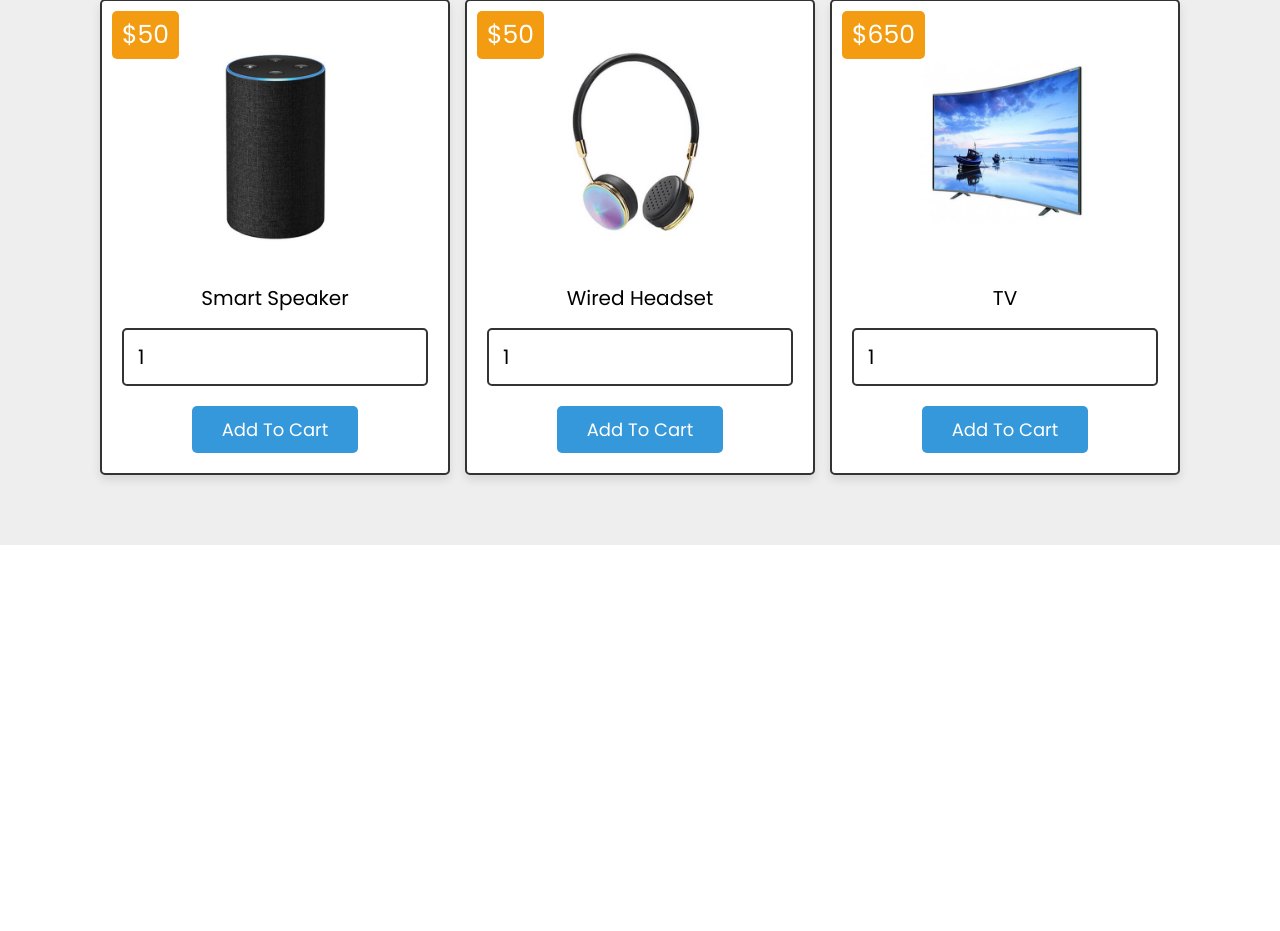
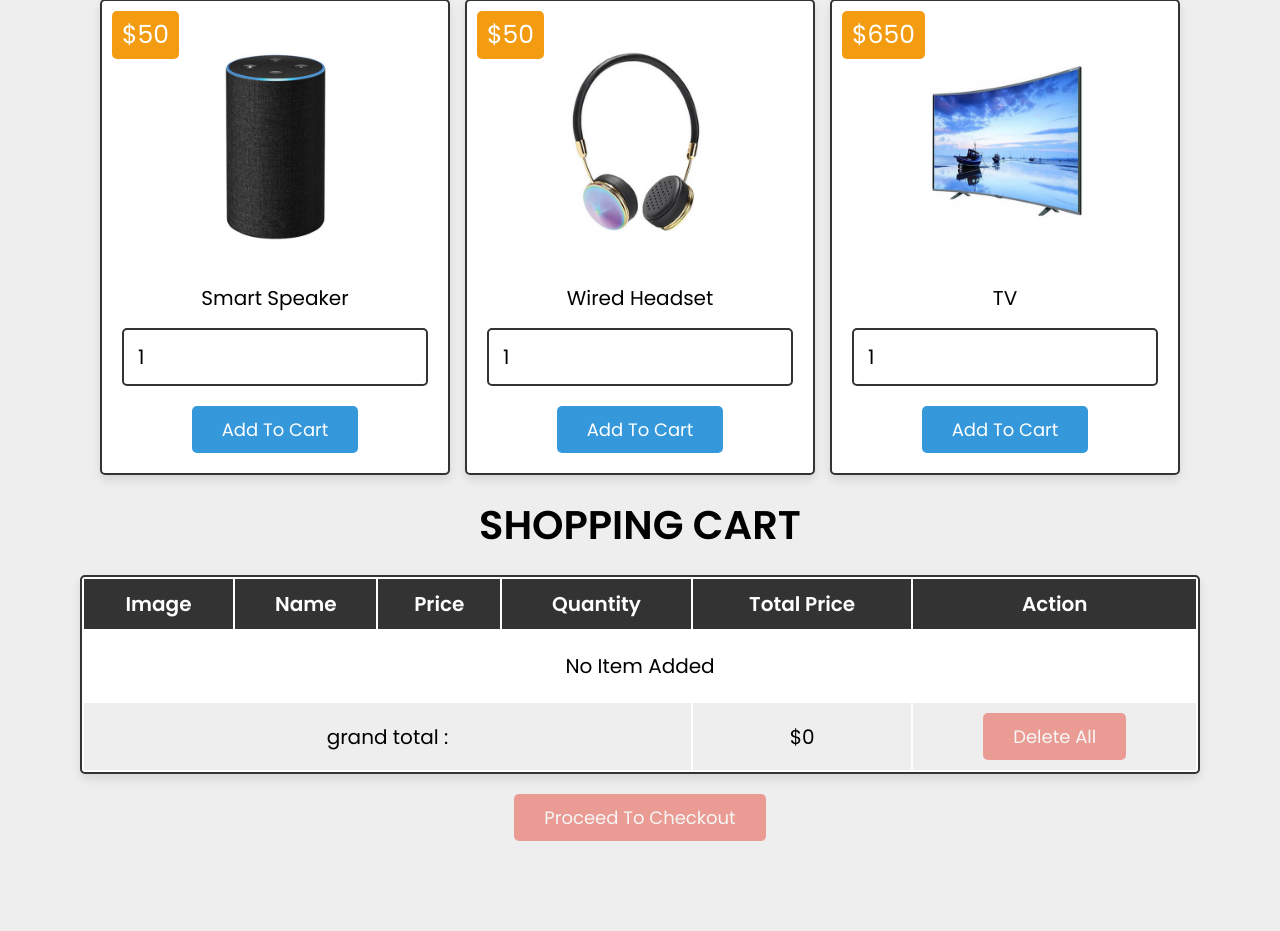
Before and after one commit to JohnYakou/shopping_cart, a PHP site: page / in a window 1280 px wide. Shown: the part 809-1740 px from the top of the page. Before the commit the page ends 1354 px from the top, so only its background shows below. Run offline with PHP 8.4, Linux system fonts and the light colour scheme; a user stored in the database is signed in; data comes from the database, SQL or seed files in the repository; both versions use the stored data as it was after the commit.

Commit message:
15/05/23 - 13h01

```diff
--- a/css/style.css
+++ b/css/style.css
@@ -217,3 +217,81 @@
     font-size: 20px;
     padding: 12px 14px;
 }
+
+/* --- SHOPPING CART START --- */
+.container .shopping-cart{
+    padding: 20px;
+ }
+
+.container .shopping-cart table{
+    width: 100%;
+    text-align: center;
+    border: var(--border);
+    border-radius: 5px;
+    box-shadow: var(--box-shadow);
+    background-color: var(--white);
+}
+
+.container .shopping-cart table thead{
+    background-color: var(--black);
+}
+
+.container .shopping-cart table thead th{
+    padding: 10px;
+    color: var(--white);
+    text-transform: capitalize;
+    font-size: 20px;
+}
+
+.container .shopping-cart table .table-bottom{
+    background-color: var(--light-bg);
+}
+
+.container .shopping-cart table tr td{
+    padding: 10px;
+    font-size: 20px;
+}
+
+.container .shopping-cart table tr td:nth-child(1){
+    padding: 0;
+}
+
+.container .shopping-cart table tr td input[type="number"]{
+    width: 70px;
+    border: var(--border);
+    padding: 12px 14px;
+    font-size: 15px;
+}
+
+.container .shopping-cart .cart-btn{
+    margin-top: 10px;
+    text-align: center;
+}
+
+.container .shopping-cart .disabled{
+    pointer-events: none;
+    background-color: var(--red);
+    opacity: 0.5;
+    user-select: none;
+}
+/* --- SHOPPING CART END --- */
+
+@media (max-width:1200px){
+    .container .shopping-cart{
+        overflow-x: scroll;
+    }
+
+    .container .shopping-cart table{
+        width: 1200px;
+    }
+}
+
+@media (max-width:450px){
+    .container .heading{
+        font-size: 30px;
+    }
+
+    .container .products .box-container .box img{
+        height: 200px;
+    }
+}
--- a/index.php
+++ b/index.php
@@ -30,6 +30,24 @@
 
             $message[] = 'product added to cart !';
         }
+    };
+
+    if(isset($_POST['update_cart'])){
+        $update_quantity = $_POST['cart_quantity'];
+        $update_id = $_POST['cart_id'];
+        mysqli_query($conn, "UPDATE `cart` SET quantity = '$update_quantity' WHERE id = '$update_id'") or die('query failed');
+        $message[] = 'cart quantity updated successfully !';
+    };
+
+    if(isset($_GET['remove'])){
+        $remove_id = $_GET['remove'];
+        mysqli_query($conn, "DELETE FROM `cart` WHERE id = '$remove_id'") or die('query failed');
+        header('location:index.php');
+    };
+
+    if(isset($_GET['delete_all'])){
+        mysqli_query($conn, "DELETE FROM `cart` WHERE user_id = '$user_id'") or die('query failed');
+        header('location:index.php');
     }
 ?>
 
@@ -73,7 +91,6 @@
         </div>
 
         <div class="products">
-
             <h1 class="heading">our products</h1>
 
             <div class="box-container">
@@ -101,6 +118,73 @@
                 ?>
             </div>
         </div>
+
+        <!-- SHOPPING CART START -->
+        <div class="shopping-cart">
+            <h1 class="heading">shopping cart</h1>
+
+            <table>
+                <thead>
+                    <th>image</th>
+                    <th>name</th>
+                    <th>price</th>
+                    <th>quantity</th>
+                    <th>total price</th>
+                    <th>action</th>
+                </thead>
+
+                <tbody>
+                    <?php
+                        $grand_total = 0;
+
+                        $cart_query = mysqli_query($conn, "SELECT * FROM `cart` WHERE user_id = '$user_id'") or die ('query failled');
+
+                        if(mysqli_num_rows($cart_query) > 0){
+                            while($fetch_cart = mysqli_fetch_assoc($cart_query)){
+                    ?>
+
+                    <tr>
+                        <td><img src="images/<?php echo $fetch_cart['image']; ?>" height="100" alt="product"></td>
+                        <td><?php echo $fetch_cart['name']; ?></td>
+                        <td>$<?php echo $fetch_cart['price']; ?></td>
+                        <td>
+                            <form action="" method="post">
+                                <input type="hidden" name="cart_id" value="<?php echo $fetch_cart['id']; ?>">
+                                <input type="number" min="1" name="cart_quantity" value="<?php echo $fetch_cart['quantity']; ?>">
+                                <input type="submit" name="update_cart" value="update" class="option-btn">
+                            </form>
+                        </td>
+
+                        <td>
+                            $<?php echo $sub_total = number_format($fetch_cart['price'] * $fetch_cart['quantity']); ?>
+                        </td>
+
+                        <td>
+                            <a href="index.php?remove=<?php echo $fetch_cart['id']; ?>" class="delete-btn" onclick="return confirm('Remove item from cart ?');">remove</a>
+                        </td>
+                    </tr>
+
+                    <?php
+                                $grand_total += $sub_total;
+                            };
+                        }else{
+                            echo '<tr><td style="padding:20px;" colspan="6">No Item Added</td></tr>';
+                        }
+                    ?>
+
+                    <tr class="table-bottom">
+                        <td colspan="4">grand total :</td>
+                        <td>$<?php echo $grand_total; ?></td>
+                        <td><a href="index.php?delete_all" onclick="return confirm('Delete all from cart ?');" class="delete-btn <?php echo ($grand_total > 1)?'':'disabled'; ?>">delete all</a></td>
+                    </tr>
+                </tbody>
+            </table>
+
+            <div class="cart-btn">
+                <a href="" class="btn <?php echo ($grand_total > 1)?'':'disabled'; ?>">proceed to checkout</a>
+            </div>
+        </div>
+        <!-- SHOPPING CART END -->
     </div>
 </body>
 </html>
```
Also changed, not shown: shop_cart_db.sql (added, +139 -0 lines).
